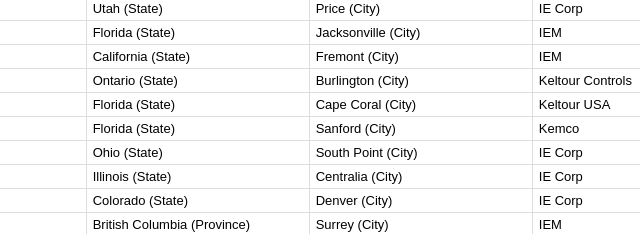
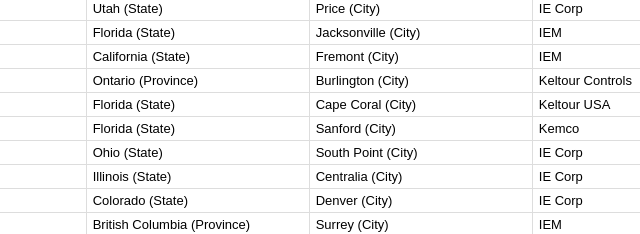
Before and after one commit to SELBuyer/PreferredSupplier, a plain HTML site: page index.html in a window 1280 px wide. Shown: the part 5232-5466 px from the top of the page, 78-718 px from the left. Drawn offline with Linux system fonts and the light colour scheme.

Commit message:
Update index.html

```diff
--- a/index.html
+++ b/index.html
@@ -1772,7 +1772,7 @@
   ],
   [
     "Panel Shop",
-    "Ontario (State)",
+    "Ontario (Province)",
     "Burlington (City)",
     "Keltour Controls",
     "Canada",
```
